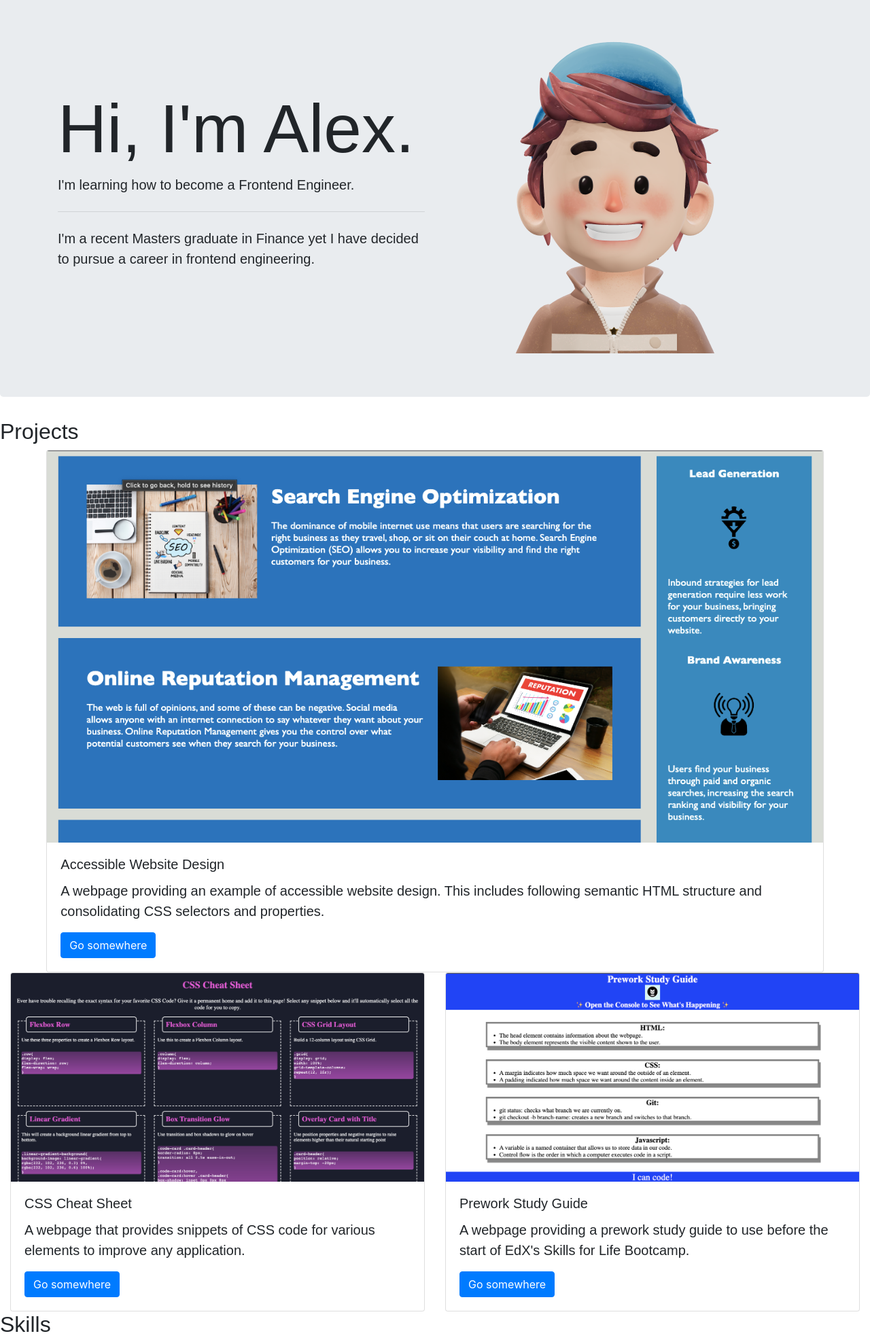
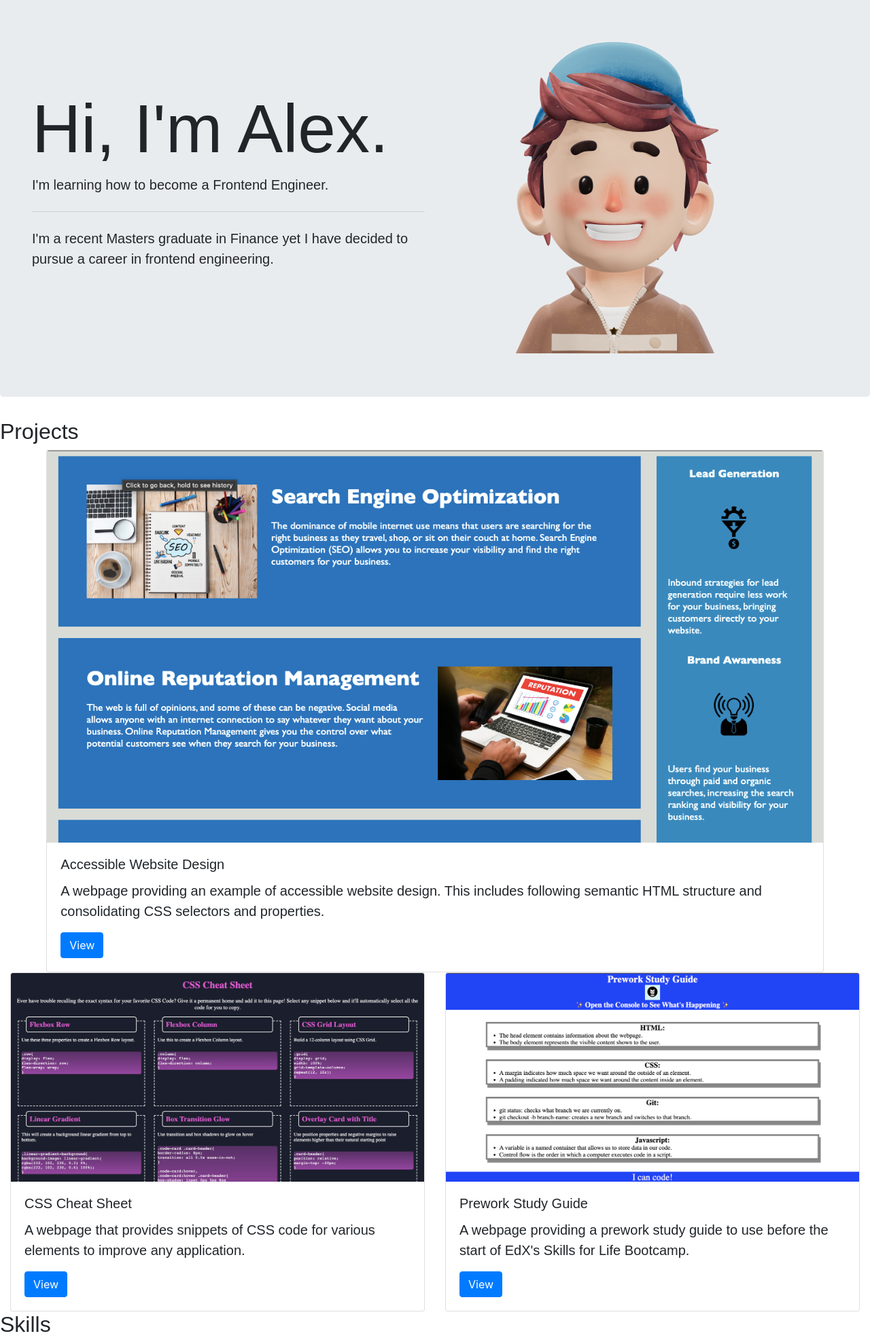
Before and after one commit to AlexAins/Bootstrap-Folio, a plain HTML site: page index.html in a window 1280 px wide. Shown: the part 100-2072 px from the top of the page at 68% size. Drawn offline with nearby package versions, Linux system fonts and the light colour scheme.

Commit message:
Added links to projects

```diff
--- a/index.html
+++ b/index.html
@@ -47,15 +47,15 @@
 
     <!-- Hero Section -->
     <section class="jumbotron customJumbotron">
-        <div class="container">
+        <div class="container-fluid">
             <div class="row customJumbo1">
-                <div class="col-6 customJumbo2">
+                <div class="col-xs-12 col-md-6 customJumbo2">
                     <h1 class="display-4">Hi, I'm Alex.</h1>
                     <p class="lead">I'm learning how to become a Frontend Engineer.</p>
                     <hr class="my-4">
                     <p>I'm a recent Masters graduate in Finance yet I have decided to pursue a career in frontend engineering.</p>
                 </div>
-                <div class="col-6">
+                <div class="col-xs-12 col-md-6">
                     <img class="img-responsive" src="./images/peeps-avatar-alpha.png" alt="Avatar">
                 </div>
             </div>
@@ -64,7 +64,7 @@
     </section>
 
     <!-- Work Section -->
-    <section class="page-section customProd">
+    <section class="page-section custom">
 
         <div class="page-header">
             <h2>Projects</h2>
@@ -78,7 +78,7 @@
                         <div class="card-body">
                             <h5 class="card-title">Accessible Website Design</h5>
                             <p class="card-text">A webpage providing an example of accessible website design. This includes following semantic HTML structure and consolidating CSS selectors and properties.</p>
-                            <a href="#" class="btn btn-primary">Go somewhere</a>
+                            <a href="https://alexains.github.io/Module-Challenge-1/" class="btn btn-primary">View</a>
                         </div>
                     </div>
                 </div>
@@ -90,7 +90,7 @@
                         <div class="card-body">
                             <h5 class="card-title">CSS Cheat Sheet</h5>
                             <p class="card-text">A webpage that provides snippets of CSS code for various elements to improve any application.</p>
-                            <a href="#" class="btn btn-primary">Go somewhere</a>
+                            <a href="https://alexains.github.io/CSS-CheatSheet/" class="btn btn-primary">View</a>
                         </div>
                     </div>
                 </div>
@@ -100,7 +100,7 @@
                         <div class="card-body">
                             <h5 class="card-title">Prework Study Guide</h5>
                             <p class="card-text">A webpage providing a prework study guide to use before the start of EdX's Skills for Life Bootcamp.</p>
-                            <a href="#" class="btn btn-primary">Go somewhere</a>
+                            <a href="https://alexains.github.io/prework-study-guide/" class="btn btn-primary">View</a>
                         </div>
                     </div>
                 </div>
```
